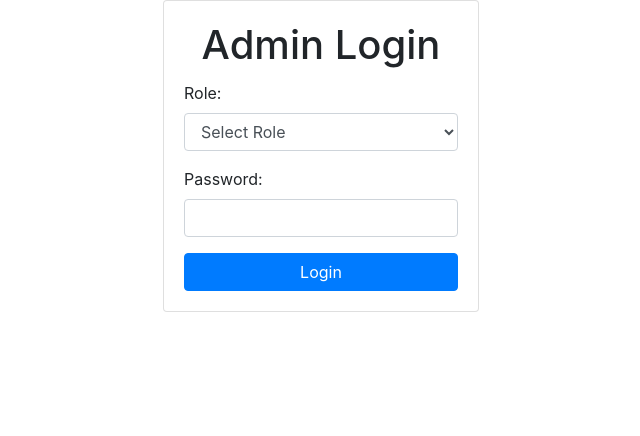
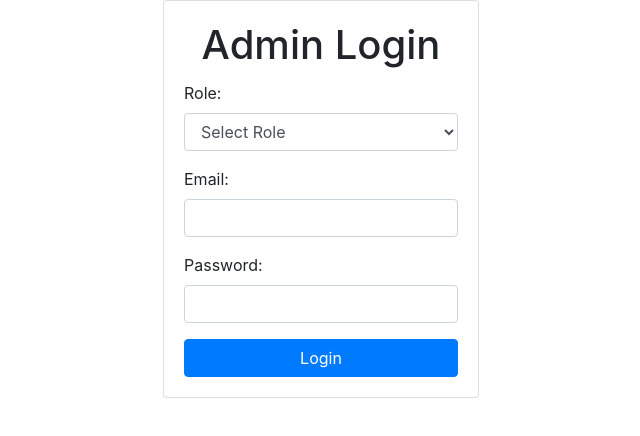
Before and after one commit to titusmuteti/waterapp-frontend, a React (Create React App) app: page /admin in a window 1280 px wide. Shown: the top 436 px of the page, without its empty margins (319-959 px from the left). Built offline with nearby package versions, Linux system fonts and the light colour scheme; no server answers.

Commit message:
adding email to the admin login

```diff
--- a/src/pages/Admin.js
+++ b/src/pages/Admin.js
@@ -1,6 +1,7 @@
 import React, { useState } from 'react';
 
 const Admin = () => {
+  const [email, setEmail] = useState('');
   const [role, setRole] = useState('');
   const [password, setPassword] = useState('');
 
@@ -23,6 +24,7 @@ const Admin = () => {
         <div className="card-body">
           <h1 className="card-title text-center">Admin Login</h1>
           <form onSubmit={handleLogin}>
+
             <div className="form-group">
               <label>Role:</label>
               <select
@@ -35,6 +37,17 @@ const Admin = () => {
                 <option value="Systems Engineer">Systems Engineer</option>
               </select>
             </div>
+
+            <div className="form-group">
+              <label>Email:</label>
+              <input
+                type="email"
+                className="form-control"
+                value={email}
+                onChange={(e) => setEmail(e.target.value)}
+              />
+            </div>
+
             <div className="form-group">
               <label>Password:</label>
               <input
```
